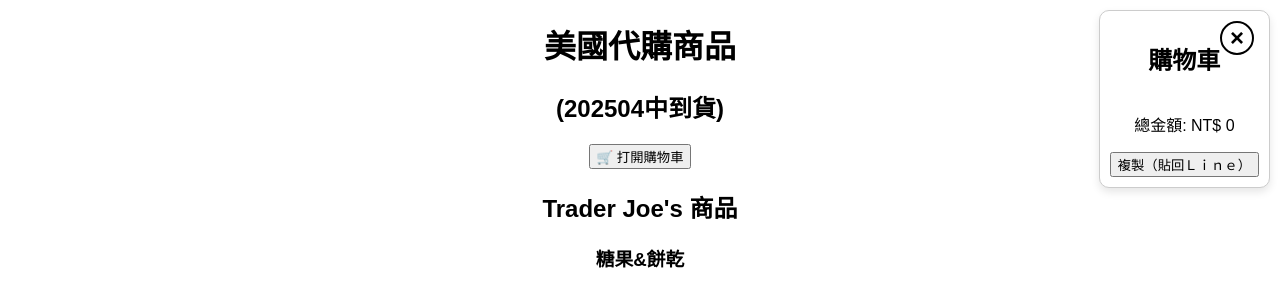
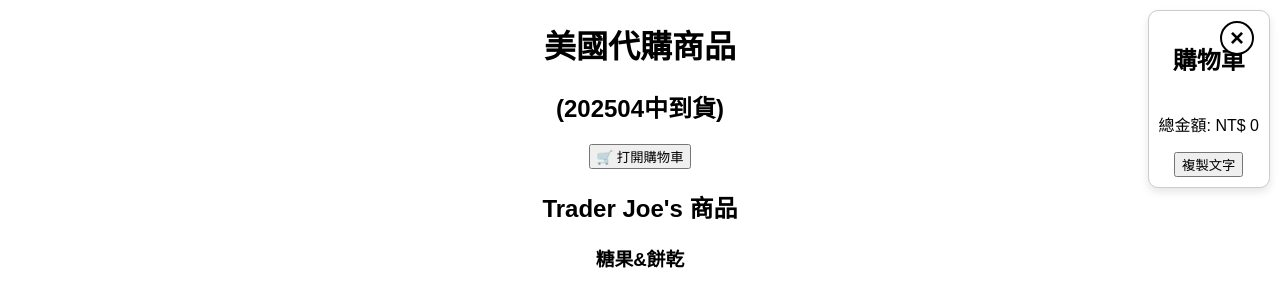
Before and after one commit to WinnieLee0923/product-list, a plain HTML site: page index.html in a window 1280 px wide. Both pictures are taken after a click on the button "🛒 打開購物車". Shown: the top 298 px of the page. Drawn offline with Linux system fonts and the light colour scheme; a script that the page names is missing.

Commit message:
Update index.html

```diff
--- a/index.html
+++ b/index.html
@@ -38,7 +38,7 @@
         <h2>購物車</h2>
         <div id="cartItems"></div>
         <p id="totalAmount">總金額: NT$ 0</p>
-        <button onclick="copyCart()">複製（貼回Ｌｉｎｅ）</button>
+        <button onclick="copyCart()">複製文字</button>
         <!--<button id="checkoutButton" style="display: none;" onclick="checkout()">結帳</button>-->
         <!--<button onclick="returnToIndex()">返回</button>-->
     </div>
```
